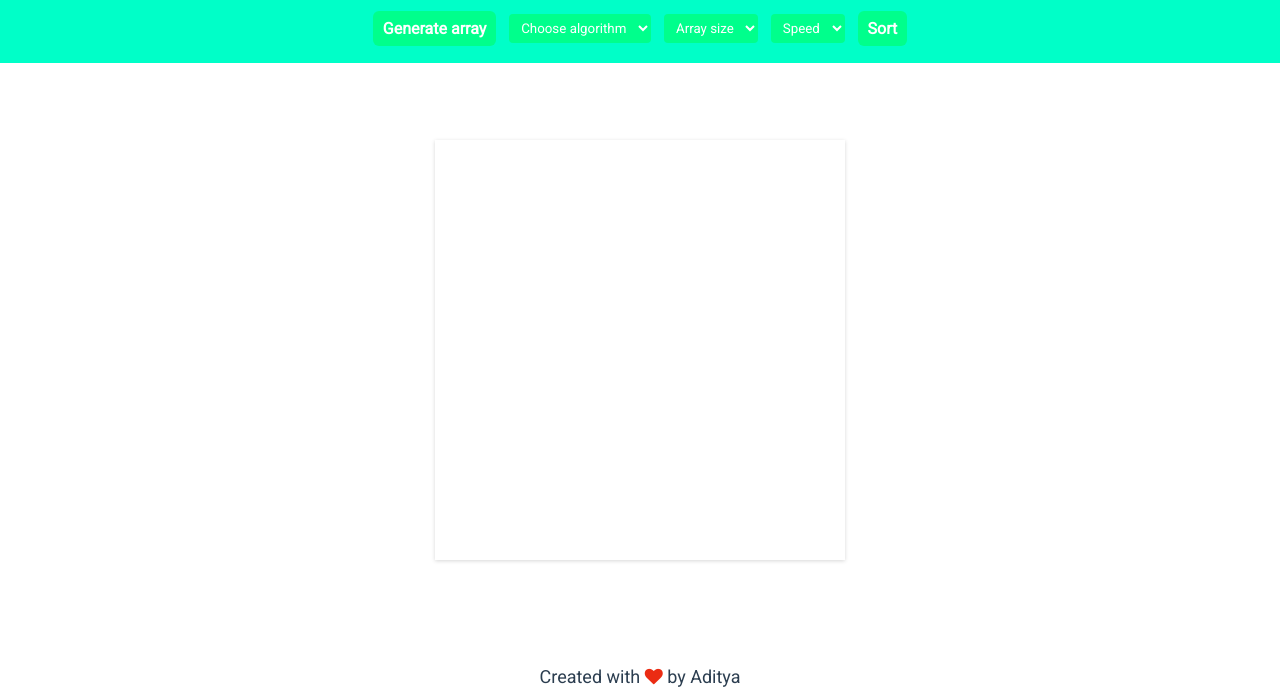
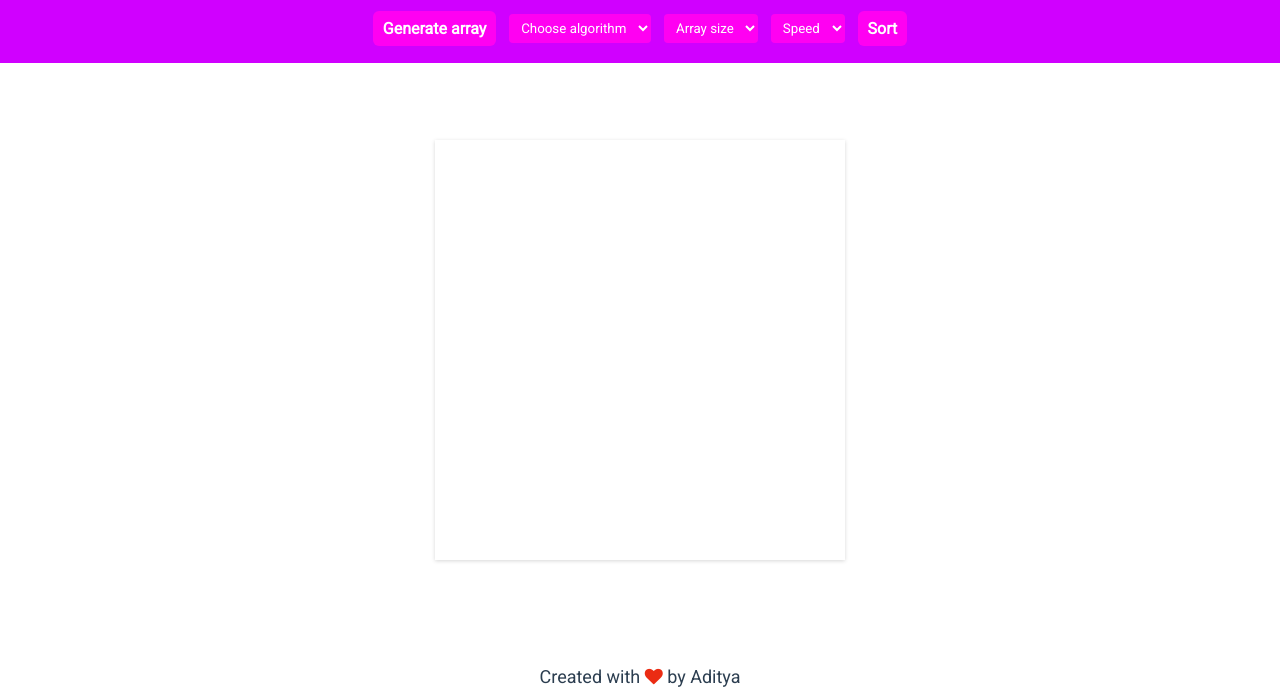
Before and after one commit to aditya110802/sorting-visualizer, a plain HTML site: page index.html in a window 1280 px wide. Shown: the part 49-741 px from the top of the page. Drawn offline with Linux system fonts and the light colour scheme.

Commit message:
Update style.css

```diff
--- a/css/style.css
+++ b/css/style.css
@@ -1,6 +1,6 @@
 :root {
-  --primary-color: #00ff8c;
-  --secondary-color: #00ffc8;
+  --primary-color: #ff00f2;
+  --secondary-color: #d000ff;
 }
 * {
   /* Below is the standard CSS code one should add to get rid of default margins and padding which most of tge HTML elements have */
@@ -51,7 +51,7 @@ body {
   padding: 8px 10px;
   border-radius: 6px;
   transition: 0.3s;
-  background-color: #00ff8c;
+  background-color: #ff00f2;
 }
 .navbar a:hover {
   background-color: transparent;
@@ -62,7 +62,7 @@ body {
   border: none;
   border-radius: 4px;
   padding: 6px 8px;
-  background-color: #00ff8c;
+  background-color: #ff00f2;
   color: white;
 }
 .navbar > .icon {
```
